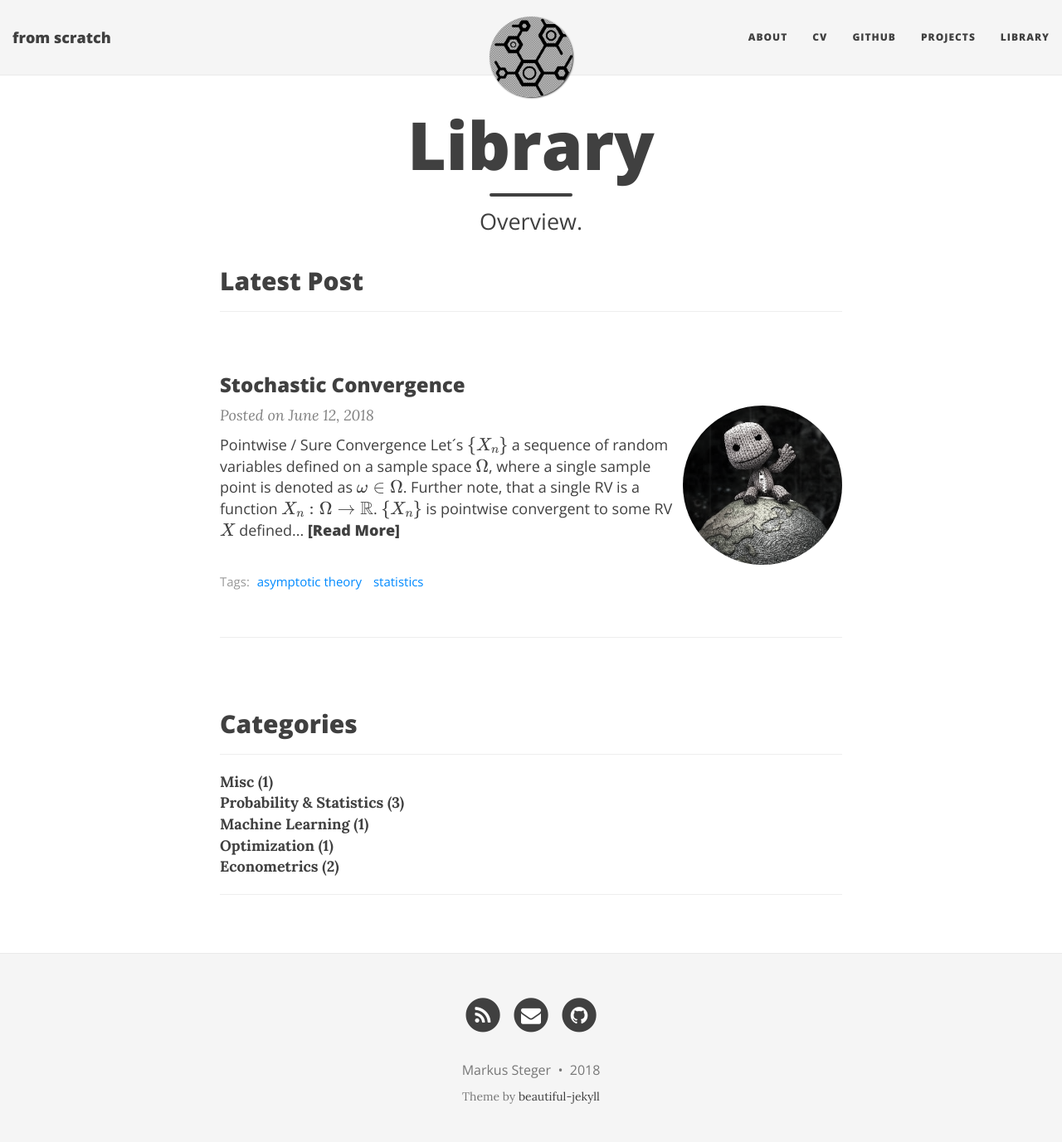
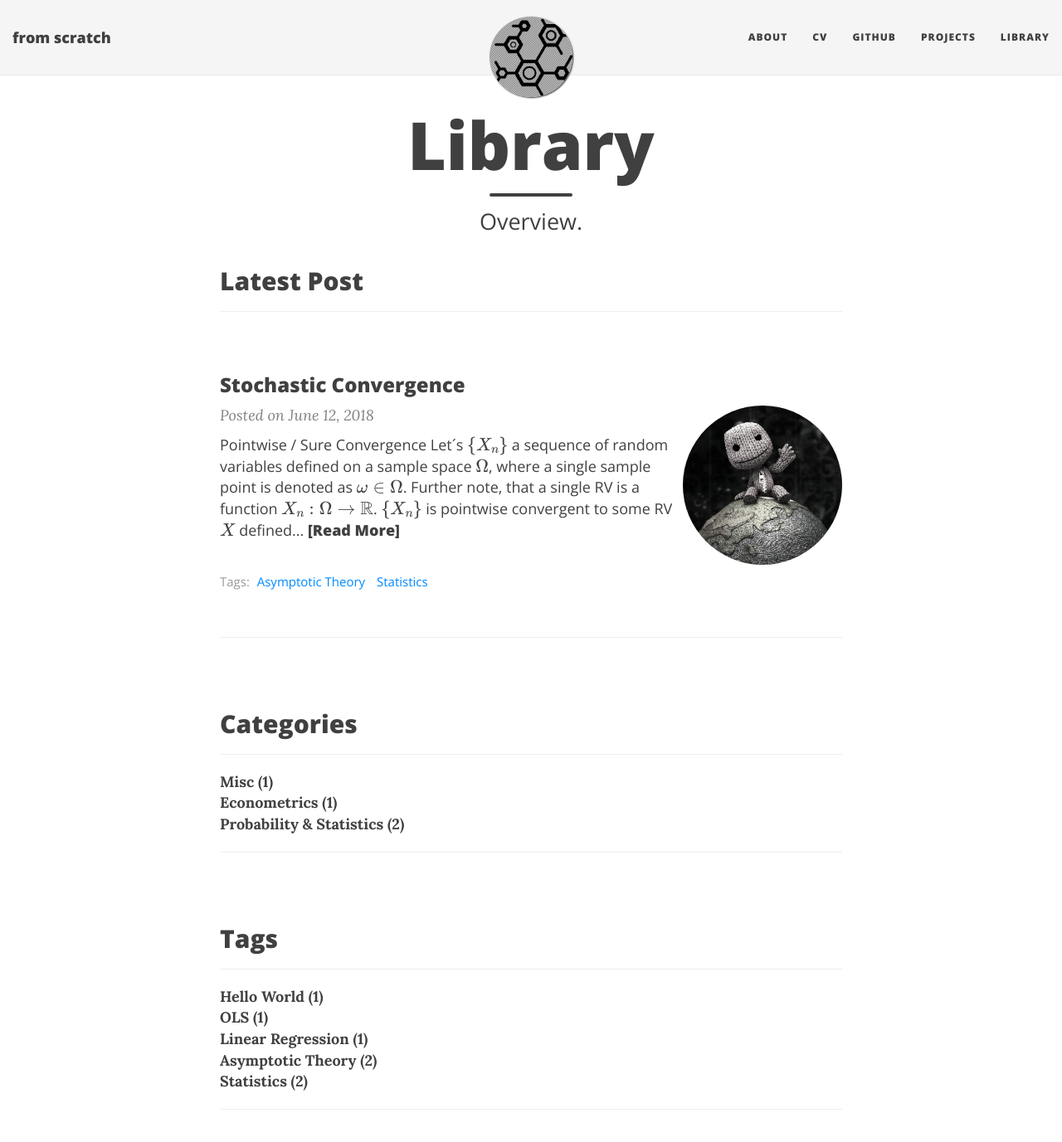
Before and after one commit to stgrmks/stgrmks.github.io, a Jekyll site: the page built from library.md, in a window 1280 px wide and 1400 px high. Shown: the top 1377 px of the window at 83% size. Built offline with Jekyll 4.4.1, drawn with Linux system fonts in a browser that asks for light colours; nearby versions of some CDN libraries; formulas are drawn with MathJax 3.

Commit message:
restructured tags

```diff
--- a/_posts/2018-05-30-first-post.md
+++ b/_posts/2018-05-30-first-post.md
@@ -4,11 +4,7 @@ title: First post!
 image: /img/hello_world.jpeg
 categories:
   - Misc
-  - Probability & Statistics
-  - Machine Learning
-  - Optimization
-  - Econometrics
-tag: [hello, world]
+tag: [Hello World]
 ---
 
 This is my first post, how exciting!
--- a/library.md
+++ b/library.md
@@ -91,3 +91,24 @@ permalink: /library/
   </details>
 {% endfor %}
 ---
+<br>
+<h2>Tags</h2>
+---
+{% for tag in site.tags %}
+  <details>
+  <summary> <b> {{ tag[0] }} ({{ tag[1].size }}) </b> </summary>
+  <ul>
+    {% assign pages_list = tag[1] %}
+    {% for post in pages_list %}
+      {% if post.title != null %}
+      {% if group == null or group == post.group %}
+      <li><a href="{{ site.url }}{{ post.url }}">{{ post.title }} - <span class="entry-date"><time datetime="{{ post.date | date_to_xmlschema }}" itemprop="datePublished">{{ post.date | date: "%B %d, %Y" }}</time></span></a></li>
+      {% endif %}
+      {% endif %}
+    {% endfor %}
+    {% assign pages_list = nil %}
+    {% assign group = nil %}
+  </ul>
+  </details>
+{% endfor %}
+---
```
Also changed, not shown: _posts/2018-06-05-linear-regression.md (+1 -1 lines), _posts/2018-06-12-sequences-of-random-variables.md (+1 -1 lines), _posts/2018-06-12-stochastic-convergence.md (+1 -1 lines).
